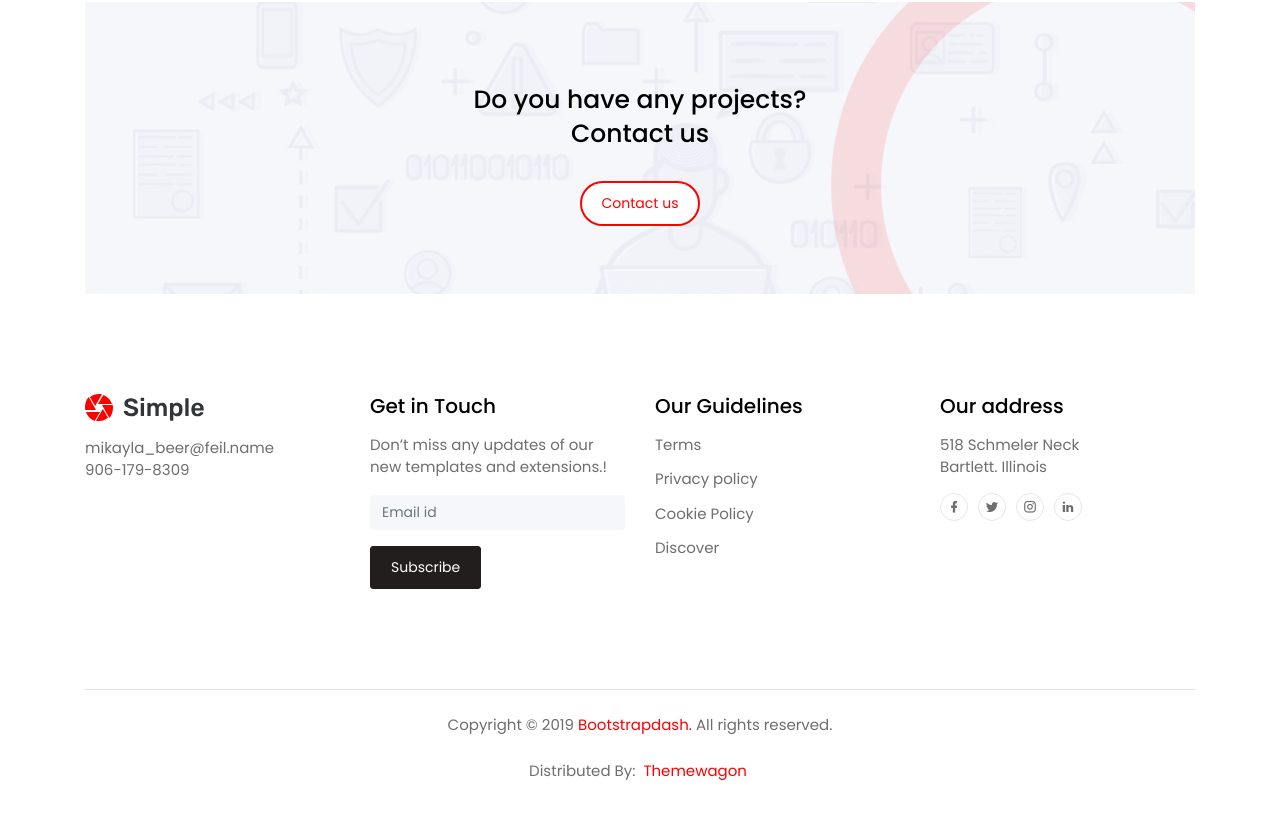
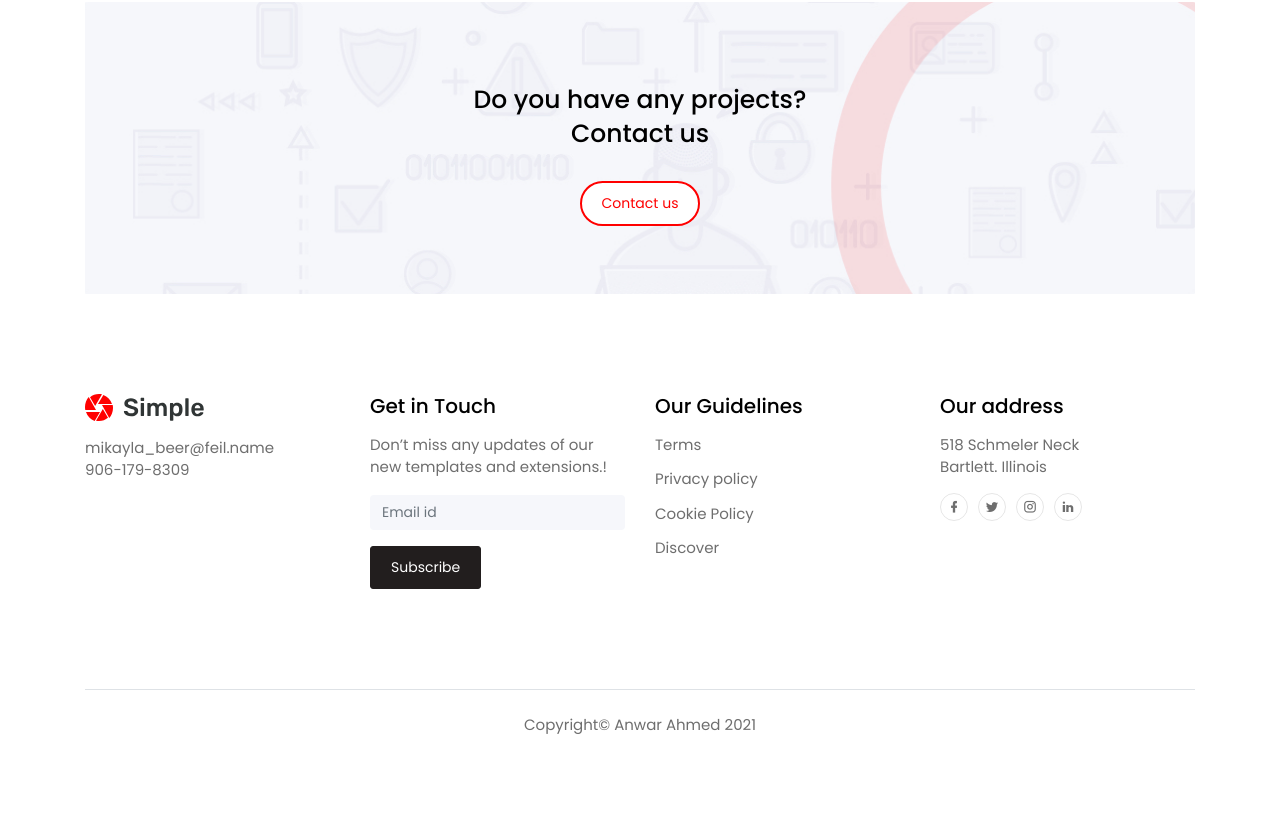
Before and after one commit to AnwarAhmed24/Landing-Page, a plain HTML site: page index.html in a window 1280 px wide. Shown: the part 3496-4314 px from the top of the page. After the commit the page ends 4275 px from the top, so only its background shows below. Drawn offline with Linux system fonts and the light colour scheme.

Commit message:
Update index.html

```diff
--- a/index.html
+++ b/index.html
@@ -374,9 +374,7 @@
         </div>
       </section>
       <footer class="border-top">
-        <p class="text-center text-muted pt-4">Copyright © 2019<a href="https://www.bootstrapdash.com/" class="px-1">Bootstrapdash.</a>All rights reserved.</p>
-
-        <p class="text-center text-muted pt-2">Distributed By: <a href="https://www.themewagon.com/" class="px-1" target="_blank">Themewagon</a></p>
+        <p class="text-center text-muted pt-4">Copyright© Anwar Ahmed 2021<All rights reserved.</p>
       </footer>
       <!-- Modal for Contact - us Button -->
       <div class="modal fade" id="exampleModal" tabindex="-1" role="dialog" aria-labelledby="exampleModalLabel" aria-hidden="true">
```
